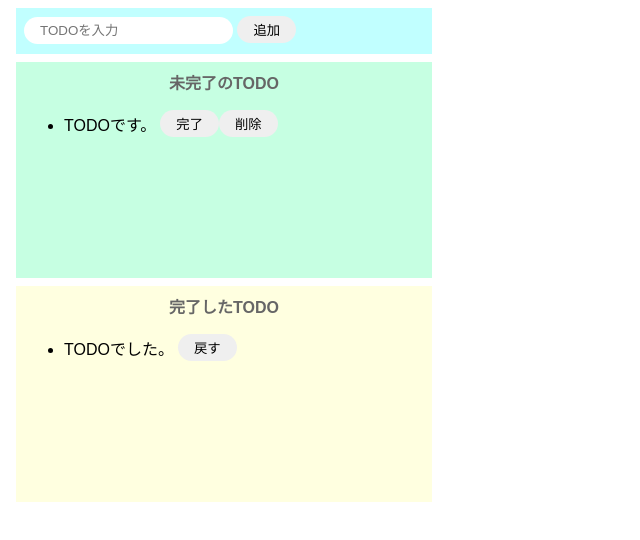
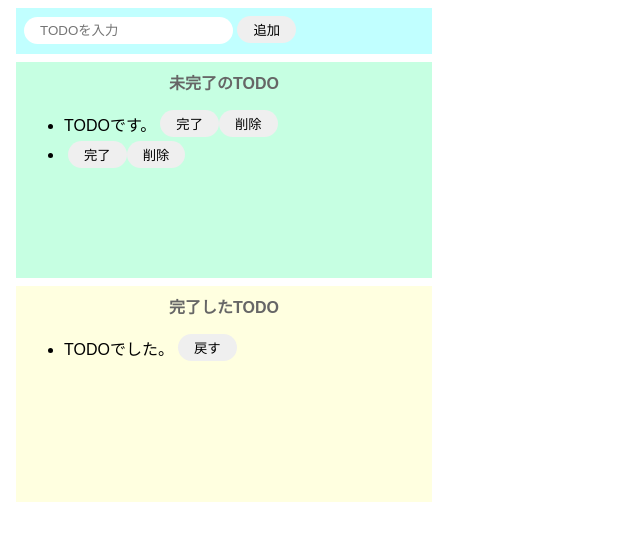
Before and after one commit to michiwo1/codesanbox-test, a website built with Parcel: page index.html in a window 1280 px wide. Both pictures are taken after a click on the button "追加". Shown: the whole page, without its empty margins (0-640 px from the left). Built offline with nearby package versions, Linux system fonts and the light colour scheme.

Commit message:
fea: 完了ボタンを削除ボタンの活性化

```diff
--- a/index.html
+++ b/index.html
@@ -12,7 +12,7 @@
     </div>
     <div class="incomplete-area">
       <p class="title">未完了のTODO</p>
-      <ul>
+      <ul id="incomplete-list">
         <div class="list-row">
           <li>TODOです。</li>
           <button>完了</button>
@@ -22,7 +22,7 @@
     </div>
     <div class="complete-area">
       <p class="title">完了したTODO</p>
-      <ul>
+      <ul id="complete-list">
         <div class="list-row">
           <li>TODOでした。</li>
           <button>戻す</button>
--- a/src/index.js
+++ b/src/index.js
@@ -4,7 +4,43 @@
   // テキストボックスの値を取得し、初期化する
   const inputText = document.getElementById("add-text").value;
   document.getElementById("add-text").value = "";
-  alert(inputText);
+
+  // divタグ生成
+  const div = document.createElement("div");
+  div.className = "list-row";
+
+  // liタグ生成
+  const li = document.createElement("li");
+  li.innerText = inputText;
+
+  // button(完了)タグ生成
+  const completeButton = document.createElement("button");
+  completeButton.innerText = "完了";
+  completeButton.addEventListener("click", () => {
+    // 押された削除ボタンの親タグ(div)を未完了リストから削除
+    deleteFromIncoimpleteList(completeButton.parentNode);
+  });
+
+  // button(削除)タグ生成
+  const deleteButton = document.createElement("button");
+  deleteButton.innerText = "削除";
+  deleteButton.addEventListener("click", () => {
+    // 押された削除ボタンの親タグ(div)を未完了リストから削除
+    deleteFromIncoimpleteList(deleteButton.parentNode);
+  });
+
+  // divタグの子要素に各要素を設定
+  div.appendChild(li);
+  div.appendChild(completeButton);
+  div.appendChild(deleteButton);
+
+  // 未完了リストに追加
+  document.getElementById("incomplete-list").appendChild(div);
+};
+
+// 未完了リストから指定の要素を削除
+const deleteFromIncoimpleteList = (target) => {
+  document.getElementById("incomplete-list").removeChild(target);
 };
 
 document
```
